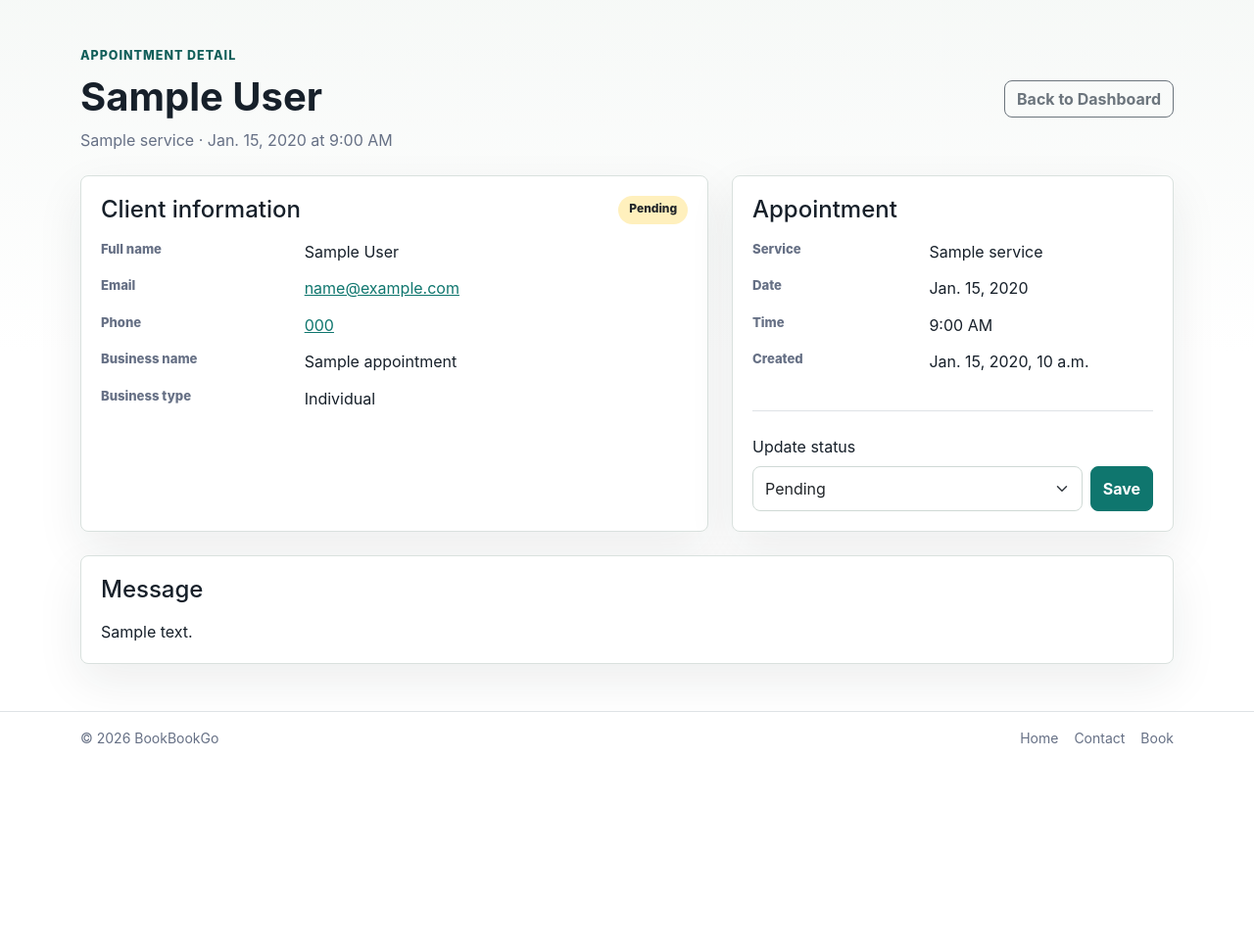
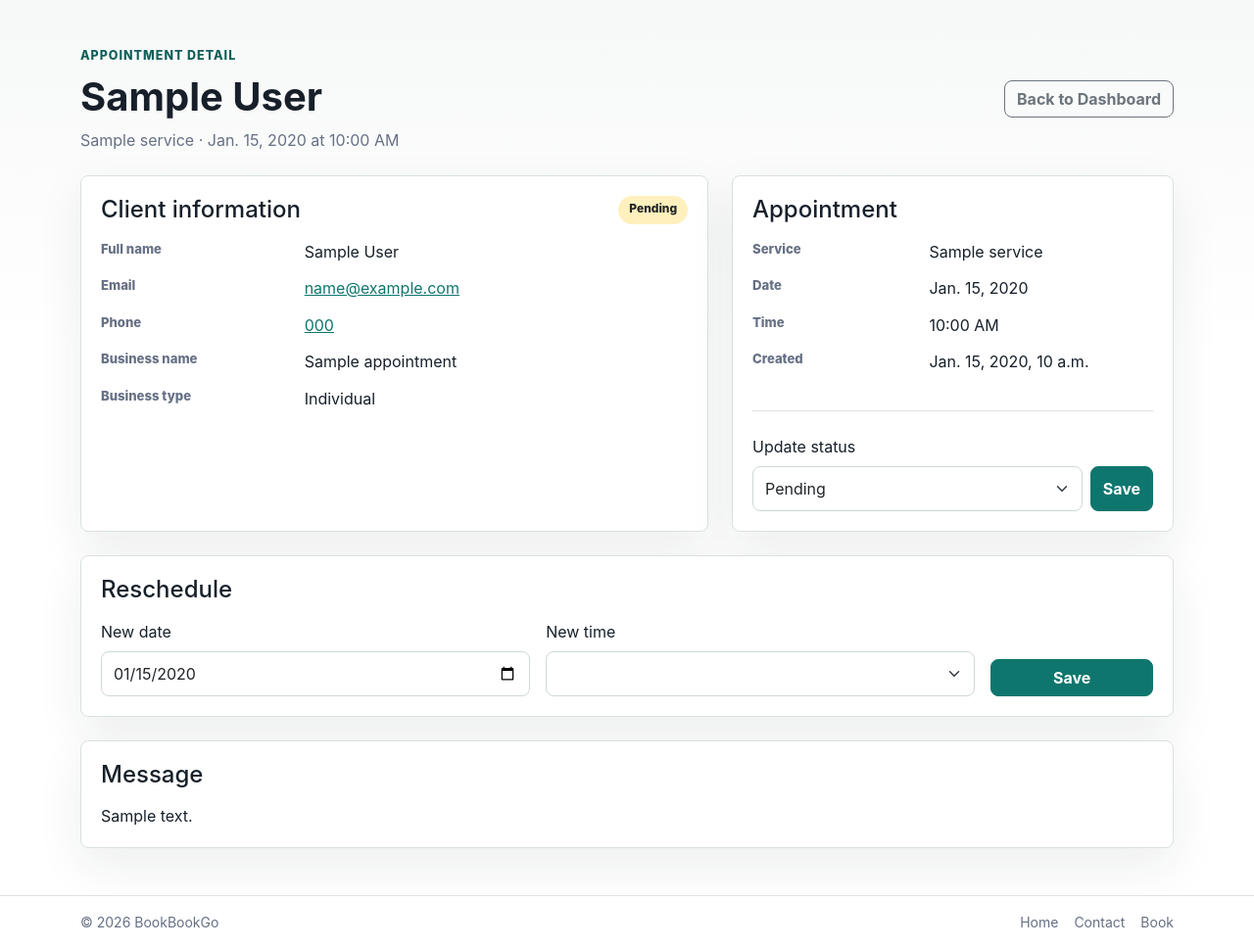
Before and after one commit to vfb-dev/bookbookgo, a Django app: page /dashboard/appointments/1/ in a window 1280 px wide. Shown: the part 61-1029 px from the top of the page at 98% size. Before the commit the page ends 820 px from the top, so only its background shows below. Run offline with Django 5.2, Linux system fonts and the light colour scheme; a user stored in the database is signed in; tables that the repository leaves empty hold one stand-in row (values such as "Sample post"); lists and menus that the app fills with data are empty; some libraries are stand-ins or nearby versions.

Commit message:
client reschedule & availability

```diff
--- a/bookings/forms.py
+++ b/bookings/forms.py
@@ -1,10 +1,140 @@
+from datetime import datetime, timedelta
+
 from django.utils import timezone
 
 from django import forms
-from .models import Appointment, Service
+from .models import Appointment, AvailabilityRule, BlockedDate, Service
 
 
-class AppointmentForm(forms.ModelForm):
+def get_available_time_choices(appointment_date, exclude_appointment=None):
+    if not appointment_date:
+        return []
+
+    if BlockedDate.objects.filter(date=appointment_date).exists():
+        return []
+
+    rules = AvailabilityRule.objects.filter(
+        weekday=appointment_date.weekday(),
+        is_active=True,
+    )
+
+    if rules.exists():
+        slots = []
+
+        for rule in rules:
+            current = datetime.combine(appointment_date, rule.start_time)
+            end = datetime.combine(appointment_date, rule.end_time)
+            step = timedelta(minutes=rule.slot_duration_minutes)
+
+            while current + step <= end:
+                slots.append(current.time())
+                current += step
+    elif appointment_date.weekday() < 5:
+        slots = [value for value, _label in Appointment.TIME_CHOICES]
+    else:
+        slots = []
+
+    booked_times = Appointment.objects.filter(
+        appointment_date=appointment_date,
+    ).exclude(status="cancelled")
+
+    if exclude_appointment and exclude_appointment.pk:
+        booked_times = booked_times.exclude(pk=exclude_appointment.pk)
+
+    booked_times = set(booked_times.values_list("appointment_time", flat=True))
+    open_slots = sorted(set(slots) - booked_times)
+
+    return [(slot, slot.strftime("%I:%M %p").lstrip("0")) for slot in open_slots]
+
+
+class AppointmentAvailabilityMixin:
+    appointment_date_field = "appointment_date"
+    appointment_time_field = "appointment_time"
+
+    def configure_time_choices(self):
+        appointment_date = self._selected_appointment_date()
+        choices = get_available_time_choices(
+            appointment_date,
+            exclude_appointment=self.instance,
+        )
+
+        if not appointment_date:
+            placeholder = "Select a date first"
+        elif choices:
+            placeholder = "Select a time"
+        else:
+            placeholder = "No available times"
+
+        self.fields[self.appointment_time_field].widget = forms.Select(
+            attrs={"class": "form-select"}
+        )
+        self.fields[self.appointment_time_field].choices = [("", placeholder)] + choices
+
+    def _selected_appointment_date(self):
+        field_name = self.appointment_date_field
+
+        if self.is_bound:
+            raw_date = self.data.get(self.add_prefix(field_name))
+
+            if raw_date:
+                if hasattr(raw_date, "weekday"):
+                    return raw_date
+
+                try:
+                    return datetime.strptime(raw_date, "%Y-%m-%d").date()
+                except ValueError:
+                    return None
+
+        return getattr(self.instance, field_name, None)
+
+    def clean(self):
+        cleaned_data = super().clean()
+        appointment_date = cleaned_data.get(self.appointment_date_field)
+        appointment_time = cleaned_data.get(self.appointment_time_field)
+
+        if appointment_date and appointment_date < timezone.localdate():
+            self.add_error(
+                self.appointment_date_field,
+                "Please choose today or a future date."
+            )
+
+        if appointment_date and BlockedDate.objects.filter(date=appointment_date).exists():
+            self.add_error(
+                self.appointment_date_field,
+                "Appointments are not available on this date."
+            )
+
+        if (
+            appointment_date
+            and appointment_date.weekday() >= 5
+            and not AvailabilityRule.objects.filter(
+                weekday=appointment_date.weekday(),
+                is_active=True,
+            ).exists()
+        ):
+            self.add_error(
+                self.appointment_date_field,
+                "Appointments are not available on this day."
+            )
+
+        if appointment_date and appointment_time:
+            available_times = {
+                value for value, _label in get_available_time_choices(
+                    appointment_date,
+                    exclude_appointment=self.instance,
+                )
+            }
+
+            if appointment_time not in available_times:
+                self.add_error(
+                    self.appointment_time_field,
+                    "This appointment time is not available. Please choose another time."
+                )
+
+        return cleaned_data
+
+
+class AppointmentForm(AppointmentAvailabilityMixin, forms.ModelForm):
     class Meta:
         model = Appointment
         fields = [
@@ -47,36 +177,8 @@
             else:
                 field.widget.attrs.setdefault("class", "form-control")
 
-    def clean(self):
-        cleaned_data = super().clean()
-        appointment_date = cleaned_data.get("appointment_date")
-        appointment_time = cleaned_data.get("appointment_time")
+        self.configure_time_choices()
 
-        if appointment_date and appointment_date < timezone.localdate():
-            self.add_error(
-                "appointment_date",
-                "Please choose today or a future date."
-            )
-
-        if appointment_date and appointment_date.weekday() >= 5:
-            self.add_error(
-                "appointment_date",
-                "Appointments are only available Monday through Friday."
-            )
-
-        if appointment_date and appointment_time:
-            appointment_exists = Appointment.objects.filter(
-                appointment_date=appointment_date,
-                appointment_time=appointment_time,
-            ).exists()
-
-            if appointment_exists:
-                self.add_error(
-                    "appointment_time",
-                    "This appointment time is already booked. Please choose another time."
-                )
-
-        return cleaned_data
 
 class AppointmentStatusForm(forms.ModelForm):
     class Meta:
@@ -86,3 +188,18 @@
         widgets = {
             "status": forms.Select(attrs={"class": "form-select"}),
         }
+
+
+class AppointmentRescheduleForm(AppointmentAvailabilityMixin, forms.ModelForm):
+    class Meta:
+        model = Appointment
+        fields = ["appointment_date", "appointment_time"]
+
+        widgets = {
+            "appointment_date": forms.DateInput(attrs={"type": "date", "class": "form-control"}),
+        }
+
+    def __init__(self, *args, **kwargs):
+        super().__init__(*args, **kwargs)
+        self.fields["appointment_date"].widget.attrs["min"] = timezone.localdate().isoformat()
+        self.configure_time_choices()
--- a/bookings/urls.py
+++ b/bookings/urls.py
@@ -1,7 +1,9 @@
 from django.urls import path, include
 from .views import (
     AppointmentCreateView,
+    AppointmentCancelView,
     AppointmentDetailView,
+    AppointmentRescheduleView,
     AppointmentSuccessView,
     BookedTimesView,
     ContactView,
@@ -16,5 +18,7 @@
     path("dashboard/appointments/<int:pk>/", AppointmentDetailView.as_view(), name="appointment_detail"),
     path('book/', AppointmentCreateView.as_view(), name="appointment_create"),
     path("booking/success/<uuid:token>/", AppointmentSuccessView.as_view(), name="appointment_success"),
+    path("booking/<uuid:token>/reschedule/", AppointmentRescheduleView.as_view(), name="appointment_reschedule"),
+    path("booking/<uuid:token>/cancel/", AppointmentCancelView.as_view(), name="appointment_cancel"),
     path("booked-times/", BookedTimesView.as_view(), name="booked_times"),
 ]
--- a/bookings/views.py
+++ b/bookings/views.py
@@ -1,6 +1,11 @@
-from datetime import timedelta
+from datetime import datetime, timedelta
 
-from .forms import AppointmentForm, AppointmentStatusForm
+from .forms import (
+    AppointmentForm,
+    AppointmentRescheduleForm,
+    AppointmentStatusForm,
+    get_available_time_choices,
+)
 from .models import Appointment, Service
 from .emails import (
     send_accountant_new_appointment_email,
@@ -17,8 +22,6 @@
 from django.db.models import Q
 from django.core.paginator import Paginator
 from django.contrib import messages
-from django.core.mail import send_mail
-from django.conf import settings
 
 
 class HomeView(View):
@@ -165,6 +168,7 @@
     def get(self, request, pk):
         appointment = get_object_or_404(Appointment, pk=pk)
         status_form = AppointmentStatusForm(instance=appointment)
+        reschedule_form = AppointmentRescheduleForm(instance=appointment)
 
         return render(
             request,
@@ -172,34 +176,52 @@
             {
                 "appointment": appointment,
                 "status_form": status_form,
+                "reschedule_form": reschedule_form,
             },
         )
 
     def post(self, request, pk):
         appointment = get_object_or_404(Appointment, pk=pk)
-        old_status = appointment.status
+        action = request.POST.get("action")
+        status_form = AppointmentStatusForm(instance=appointment)
+        reschedule_form = AppointmentRescheduleForm(instance=appointment)
 
-        status_form = AppointmentStatusForm(request.POST, instance=appointment)
+        if action == "reschedule":
+            reschedule_form = AppointmentRescheduleForm(request.POST, instance=appointment)
 
-        if status_form.is_valid():
-            appointment = status_form.save()
+            if reschedule_form.is_valid():
+                appointment = reschedule_form.save(commit=False)
+                appointment.status = "pending"
+                appointment.save()
+                messages.success(
+                    request,
+                    "Appointment rescheduled and moved back to pending review."
+                )
+                return redirect("appointment_detail", pk=appointment.pk)
 
-            if appointment.status != old_status:
-                if appointment.status in ["confirmed", "cancelled"]:
-                    send_client_status_update_email(appointment)
-                    messages.success(
-                        request,
-                        "Appointment status updated and client notified."
-                    )
+        else:
+            old_status = appointment.status
+            status_form = AppointmentStatusForm(request.POST, instance=appointment)
+
+            if status_form.is_valid():
+                appointment = status_form.save()
+
+                if appointment.status != old_status:
+                    if appointment.status in ["confirmed", "cancelled"]:
+                        send_client_status_update_email(appointment)
+                        messages.success(
+                            request,
+                            "Appointment status updated and client notified."
+                        )
+                    else:
+                        messages.success(
+                            request,
+                            "Appointment status updated."
+                        )
                 else:
-                    messages.success(
-                        request,
-                        "Appointment status updated."
-                    )
-            else:
-                messages.info(request, "No status change was made.")
+                    messages.info(request, "No status change was made.")
 
-            return redirect("appointment_detail", pk=appointment.pk)
+                return redirect("appointment_detail", pk=appointment.pk)
 
         return render(
             request,
@@ -207,17 +229,113 @@
             {
                 "appointment": appointment,
                 "status_form": status_form,
+                "reschedule_form": reschedule_form,
             },
         )
+
+class AppointmentRescheduleView(View):
+    def get_appointment(self, token):
+        return get_object_or_404(Appointment, public_token=token)
+
+    def get(self, request, token):
+        appointment = self.get_appointment(token)
+
+        if appointment.status in ["cancelled", "completed"]:
+            messages.warning(
+                request,
+                "This appointment can no longer be rescheduled."
+            )
+            return redirect("appointment_success", token=appointment.public_token)
+
+        form = AppointmentRescheduleForm(instance=appointment)
+        return render(
+            request,
+            "bookings/appointment_reschedule.html",
+            {"appointment": appointment, "form": form},
+        )
+
+    def post(self, request, token):
+        appointment = self.get_appointment(token)
+
+        if appointment.status in ["cancelled", "completed"]:
+            messages.warning(
+                request,
+                "This appointment can no longer be rescheduled."
+            )
+            return redirect("appointment_success", token=appointment.public_token)
+
+        form = AppointmentRescheduleForm(request.POST, instance=appointment)
+
+        if form.is_valid():
+            appointment = form.save(commit=False)
+            appointment.status = "pending"
+            appointment.save()
+            messages.success(
+                request,
+                "Your appointment request was rescheduled and is pending review."
+            )
+            return redirect("appointment_success", token=appointment.public_token)
+
+        return render(
+            request,
+            "bookings/appointment_reschedule.html",
+            {"appointment": appointment, "form": form},
+        )
+
+class AppointmentCancelView(View):
+    def post(self, request, token):
+        appointment = get_object_or_404(Appointment, public_token=token)
+
+        if appointment.status == "completed":
+            messages.warning(request, "Completed appointments cannot be cancelled.")
+            return redirect("appointment_success", token=appointment.public_token)
+
+        if appointment.status == "cancelled":
+            messages.info(request, "This appointment is already cancelled.")
+            return redirect("appointment_success", token=appointment.public_token)
+
+        appointment.status = "cancelled"
+        appointment.save(update_fields=["status", "updated_at"])
+        send_client_status_update_email(appointment)
+        messages.success(request, "Your appointment has been cancelled.")
+        return redirect("appointment_success", token=appointment.public_token)
 
 class BookedTimesView(View):
     def get(self, request):
         appointment_date = request.GET.get("date")
+        exclude_token = request.GET.get("exclude_token")
+
+        exclude_appointment = None
+
+        if exclude_token:
+            exclude_appointment = Appointment.objects.filter(
+                public_token=exclude_token
+            ).first()
 
         booked_times = Appointment.objects.filter(
             appointment_date=appointment_date
-        ).values_list("appointment_time", flat=True)
+        ).exclude(status="cancelled").values_list("appointment_time", flat=True)
+        available_times = []
+
+        if appointment_date:
+            try:
+                parsed_date = datetime.strptime(
+                    appointment_date,
+                    "%Y-%m-%d",
+                ).date()
+                available_times = [
+                    {
+                        "value": value.strftime("%H:%M:%S"),
+                        "label": label,
+                    }
+                    for value, label in get_available_time_choices(
+                        parsed_date,
+                        exclude_appointment=exclude_appointment,
+                    )
+                ]
+            except ValueError:
+                available_times = []
 
         data = [time.strftime("%H:%M:%S") for time in booked_times]
 
-        return JsonResponse({"booked_times": data})
+        return JsonResponse({"booked_times": data, "available_times": available_times})
--- a/templates/bookings/appointment_detail.html
+++ b/templates/bookings/appointment_detail.html
@@ -77,6 +77,7 @@
 
         <form method="post" class="mt-4 pt-4 border-top">
           {% csrf_token %}
+          <input type="hidden" name="action" value="status" />
 
           <label class="form-label" for="{{ status_form.status.id_for_label }}">
             Update status
@@ -92,6 +93,39 @@
 
     <div class="col-12">
       <section class="panel">
+        <h2 class="h4 mb-3">Reschedule</h2>
+
+        <form method="post" class="row g-3 align-items-end">
+          {% csrf_token %}
+          <input type="hidden" name="action" value="reschedule" />
+
+          <div class="col-md-5">
+            <label class="form-label" for="{{ reschedule_form.appointment_date.id_for_label }}">
+              New date
+            </label>
+            {{ reschedule_form.appointment_date }}
+            {{ reschedule_form.appointment_date.errors }}
+          </div>
+
+          <div class="col-md-5">
+            <label class="form-label" for="{{ reschedule_form.appointment_time.id_for_label }}">
+              New time
+            </label>
+            {{ reschedule_form.appointment_time }}
+            {{ reschedule_form.appointment_time.errors }}
+          </div>
+
+          <div class="col-md-2 d-grid">
+            <button type="submit" class="btn btn-primary">
+              Save
+            </button>
+          </div>
+        </form>
+      </section>
+    </div>
+
+    <div class="col-12">
+      <section class="panel">
         <h2 class="h4 mb-3">Message</h2>
         <p class="mb-0">
           {{ appointment.message|default:"No message provided." }}
@@ -100,4 +134,51 @@
     </div>
   </div>
 </div>
+
+<script>
+  const dateInput = document.querySelector("#id_appointment_date");
+  const timeSelect = document.querySelector("#id_appointment_time");
+  const excludeToken = "{{ appointment.public_token }}";
+
+  function setTimePlaceholder(label) {
+    if (!timeSelect) {
+      return;
+    }
+
+    timeSelect.innerHTML = "";
+    const option = document.createElement("option");
+    option.value = "";
+    option.textContent = label;
+    timeSelect.appendChild(option);
+  }
+
+  async function refreshAvailableTimes() {
+    if (!dateInput?.value || !timeSelect) {
+      setTimePlaceholder("Select a date first");
+      return;
+    }
+
+    const selectedTime = timeSelect.value;
+    setTimePlaceholder("Loading times...");
+
+    const response = await fetch(
+      `{% url 'booked_times' %}?date=${encodeURIComponent(dateInput.value)}&exclude_token=${excludeToken}`
+    );
+    const data = await response.json();
+
+    setTimePlaceholder(
+      data.available_times.length ? "Select a time" : "No available times"
+    );
+
+    for (const slot of data.available_times) {
+      const option = document.createElement("option");
+      option.value = slot.value;
+      option.textContent = slot.label;
+      option.selected = slot.value === selectedTime;
+      timeSelect.appendChild(option);
+    }
+  }
+
+  dateInput?.addEventListener("change", refreshAvailableTimes);
+</script>
 {% endblock %}
```
Also changed, not shown: bookings/admin.py (+20 -2 lines), bookings/models.py (+57 -3 lines), bookings/tests.py (+51 -1 lines), templates/bookings/appointment_form.html (+21 -17 lines), templates/bookings/appointment_reschedule.html (added, +113 -0 lines), templates/bookings/appointment_success.html (+10 -2 lines), bookings/migrations/0009_availabilityrule_blockeddate_and_more.py (added).
